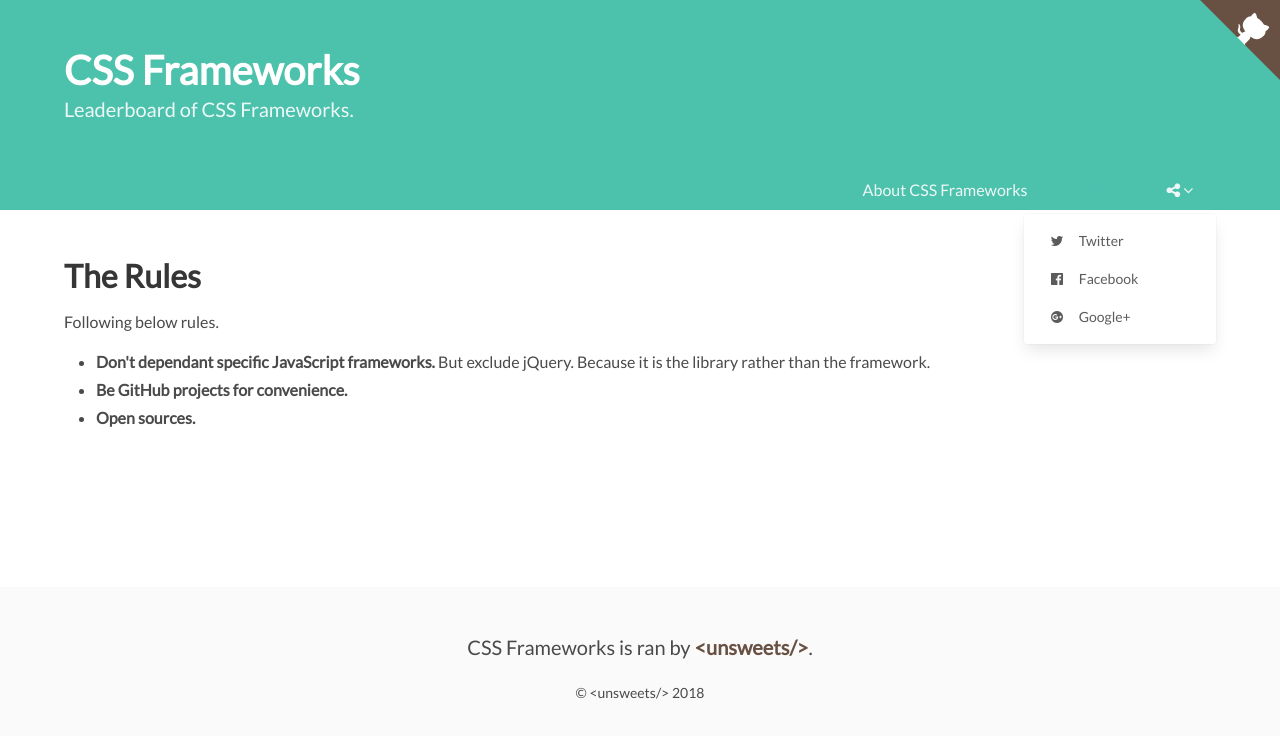
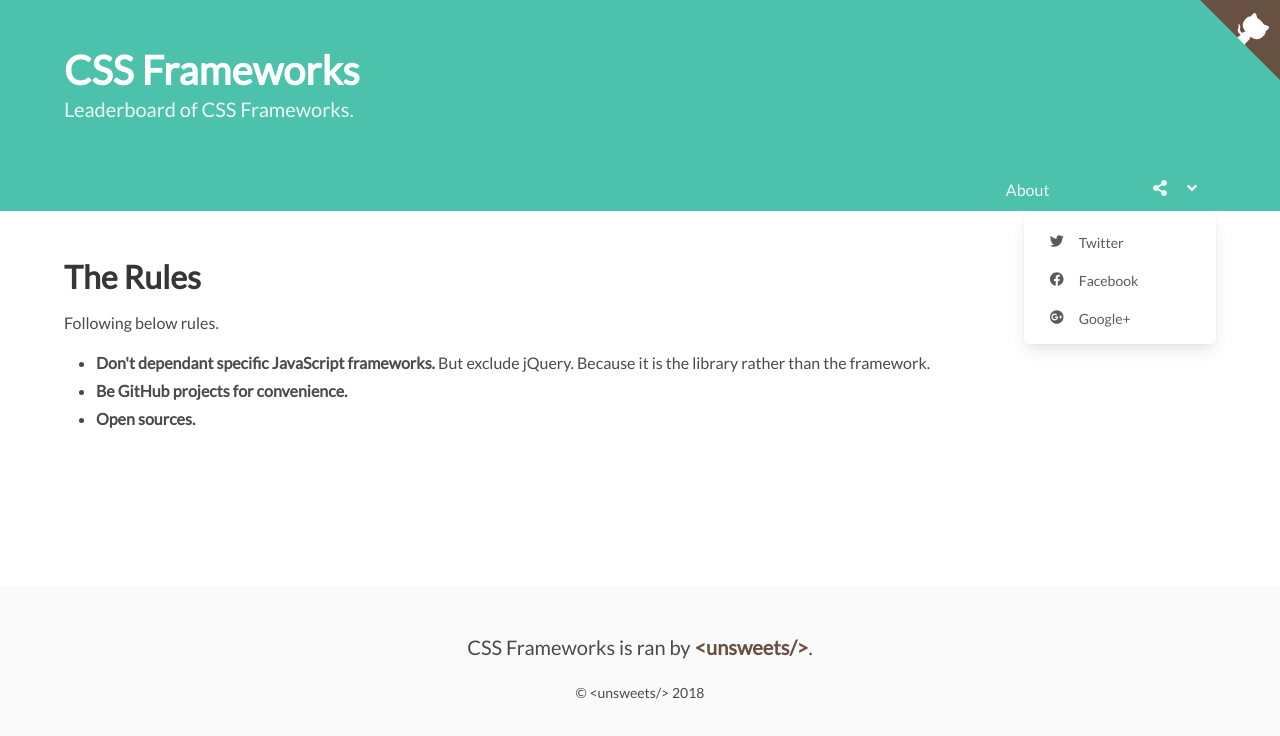
Before and after one commit to sunya9/css-frameworks, a Nuxt app: page /rules in a window 1280 px wide. Both pictures are taken after a click on the link 1180 px from the left and 190 px from the top of the page. Shown: the top 736 px of the page. Built offline with nearby package versions, Linux system fonts and the light colour scheme.

Commit message:
Upgrade font awesome

```diff
--- a/assets/css/main.scss
+++ b/assets/css/main.scss
@@ -1,7 +1,5 @@
-$fa-font-path: '~font-awesome/fonts';
 @import 'variables';
 @import '~bulma/bulma';
-@import '~font-awesome/scss/font-awesome';
 
 .page-enter-active, .page-leave-active {
   transition: all .5s ease;
--- a/components/app-header.vue
+++ b/components/app-header.vue
@@ -25,9 +25,11 @@
               }">
                 <div class="dropdown-trigger">
                   <a aria-haspopup="true" aria-controls="share-dropdown-menu" @click.stop="showShareDropdown = !showShareDropdown">
-                    <span class="icon">
-                      <i class="fa fa-share-alt"></i>&nbsp;
-                      <i class="fa fa-angle-down" aria-hidden="true"></i>
+                    <span class="icon is-small">
+                      <font-awesome-icon icon="share-alt" />
+                    </span>
+                    <span class="icon is-small">
+                      <font-awesome-icon icon="angle-down" aria-hidden="true" />
                     </span>
                   </a>
                 </div>
@@ -35,19 +37,19 @@
                   <div class="dropdown-content">
                     <a class="dropdown-item" @click="openDialog('twitter')">
                       <span class="icon">
-                        <i class="fa fa-fw fa-twitter"></i>
+                        <font-awesome-icon :icon="['fab', 'twitter']" fixed-width />
                       </span>
                       Twitter
                     </a>
                     <a class="dropdown-item" @click="openDialog('facebook')">
                       <span class="icon">
-                        <i class="fa fa-fw fa-facebook-official"></i>
+                        <font-awesome-icon :icon="['fab', 'facebook']" fixed-width />
                       </span>
                       Facebook
                     </a>
                     <a class="dropdown-item" @click="openDialog('googleplus')">
                       <span class="icon">
-                        <i class="fa fa-fw fa-google-plus-official"></i>
+                        <font-awesome-icon :icon="['fab', 'google-plus']" fixed-width />
                       </span>
                       Google+
                     </a>
@@ -66,10 +68,10 @@
 const LINKS = [
   {
     path: '/about',
-    title: 'About CSS Frameworks'
+    title: 'About'
   }, {
     path: '/rules',
-    title: 'The Rules'
+    title: 'Rules'
   }
 ]
 
@@ -107,12 +109,13 @@ export default {
 }
 </script>
 <style scoped lang="scss">
-@import '~bulma/sass/utilities/initial-variables.sass';
+@import '~bulma/sass/utilities/initial-variables';
 @import '~bulma/sass/utilities/derived-variables';
 @import '~assets/css/variables';
 
 .visible.tabs {
   overflow: visible;
+  margin-bottom: 1px;
   a {
     border-bottom-color: transparent;
     display: block;
--- a/components/framework.vue
+++ b/components/framework.vue
@@ -21,7 +21,7 @@
           <div class="column has-text-centered">
             <div>
               <span class="icon is-small">
-                <i class="fa fa-star"></i>
+                <font-awesome-icon icon="star" />
               </span>
             </div>
             {{framework.data.stargazers_count}}
@@ -29,7 +29,7 @@
           <div class="column has-text-centered">
             <div>
               <span class="icon is-small">
-                <i class="fa fa-code-fork"></i>
+                <font-awesome-icon icon="code-branch" />
               </span>
             </div>
             {{framework.data.forks_count}}
@@ -37,7 +37,7 @@
           <div class="column has-text-centered">
             <div>
               <span class="icon is-small">
-                <i class="fa fa-bug"></i>
+                <font-awesome-icon icon="bug" />
               </span>
             </div>
             {{framework.data.open_issues_count}}
```
Also changed, not shown: package.json (+6 -6 lines), 1 other file (tests, documents, lock files or other folders).
